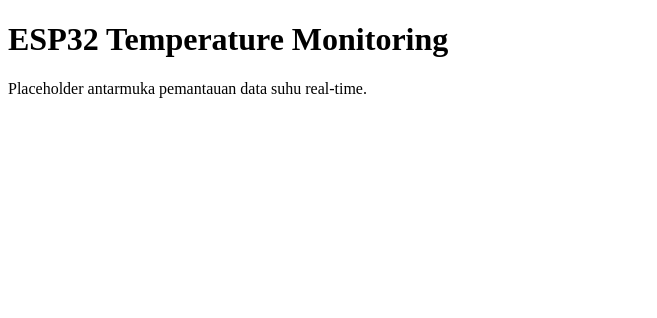
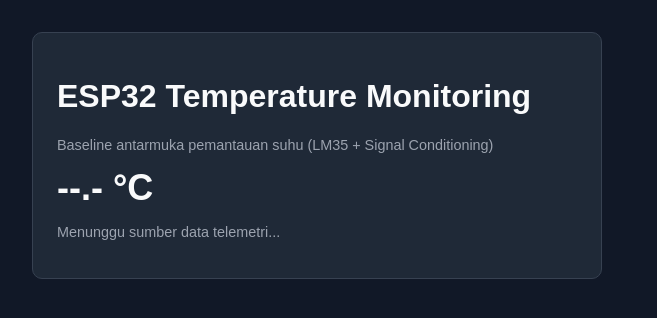
Before and after one commit to varelmirzandi/esp32-temp-monitoring, a plain HTML site: page dashboard/index.html in a window 1280 px wide. Shown: the whole page, without its empty margins (0-657 px from the left). Drawn offline with Linux system fonts and the light colour scheme.

Commit message:
feat: add baseline ESP32 LM35 sketch, hardware notes, and dashboard UI

```diff
--- a/dashboard/index.html
+++ b/dashboard/index.html
@@ -3,10 +3,38 @@
 <head>
   <meta charset="UTF-8" />
   <meta name="viewport" content="width=device-width, initial-scale=1.0" />
-  <title>ESP32 Temperature Monitoring Dashboard</title>
+  <title>ESP32 Temperature Monitoring</title>
+  <style>
+    body {
+      font-family: Arial, sans-serif;
+      margin: 2rem;
+      background: #111827;
+      color: #f9fafb;
+    }
+    .card {
+      max-width: 520px;
+      padding: 1.5rem;
+      border-radius: 10px;
+      background: #1f2937;
+      border: 1px solid #374151;
+    }
+    .temp {
+      font-size: 2.25rem;
+      font-weight: bold;
+      margin: 0.75rem 0;
+    }
+    .muted {
+      color: #9ca3af;
+      font-size: 0.9rem;
+    }
+  </style>
 </head>
 <body>
-  <h1>ESP32 Temperature Monitoring</h1>
-  <p>Placeholder antarmuka pemantauan data suhu real-time.</p>
+  <div class="card">
+    <h1>ESP32 Temperature Monitoring</h1>
+    <p class="muted">Baseline antarmuka pemantauan suhu (LM35 + Signal Conditioning)</p>
+    <div class="temp" id="temp-value">--.- °C</div>
+    <p class="muted" id="status-text">Menunggu sumber data telemetri...</p>
+  </div>
 </body>
 </html>
```
Also changed, not shown: 2 other files.
